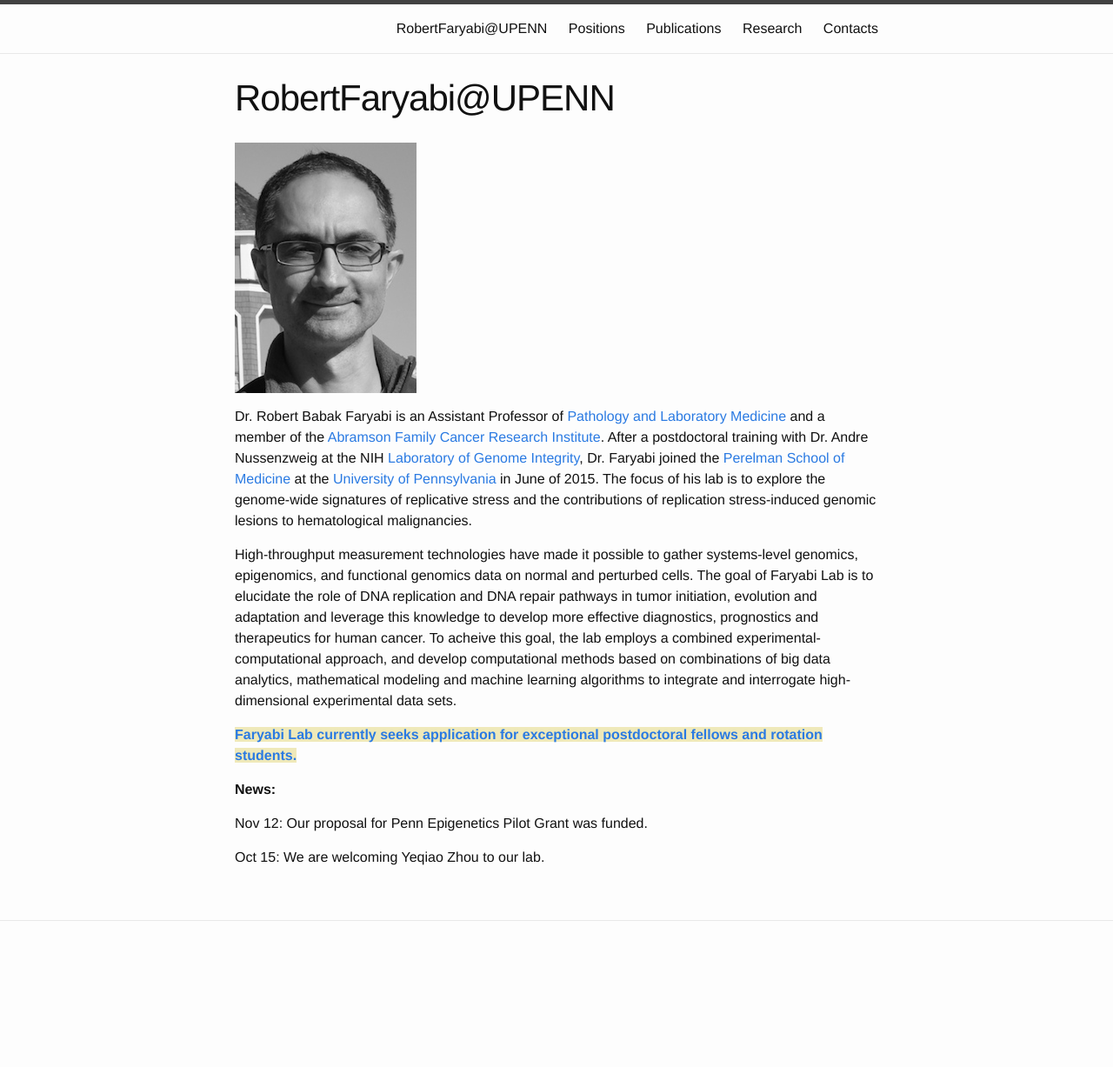
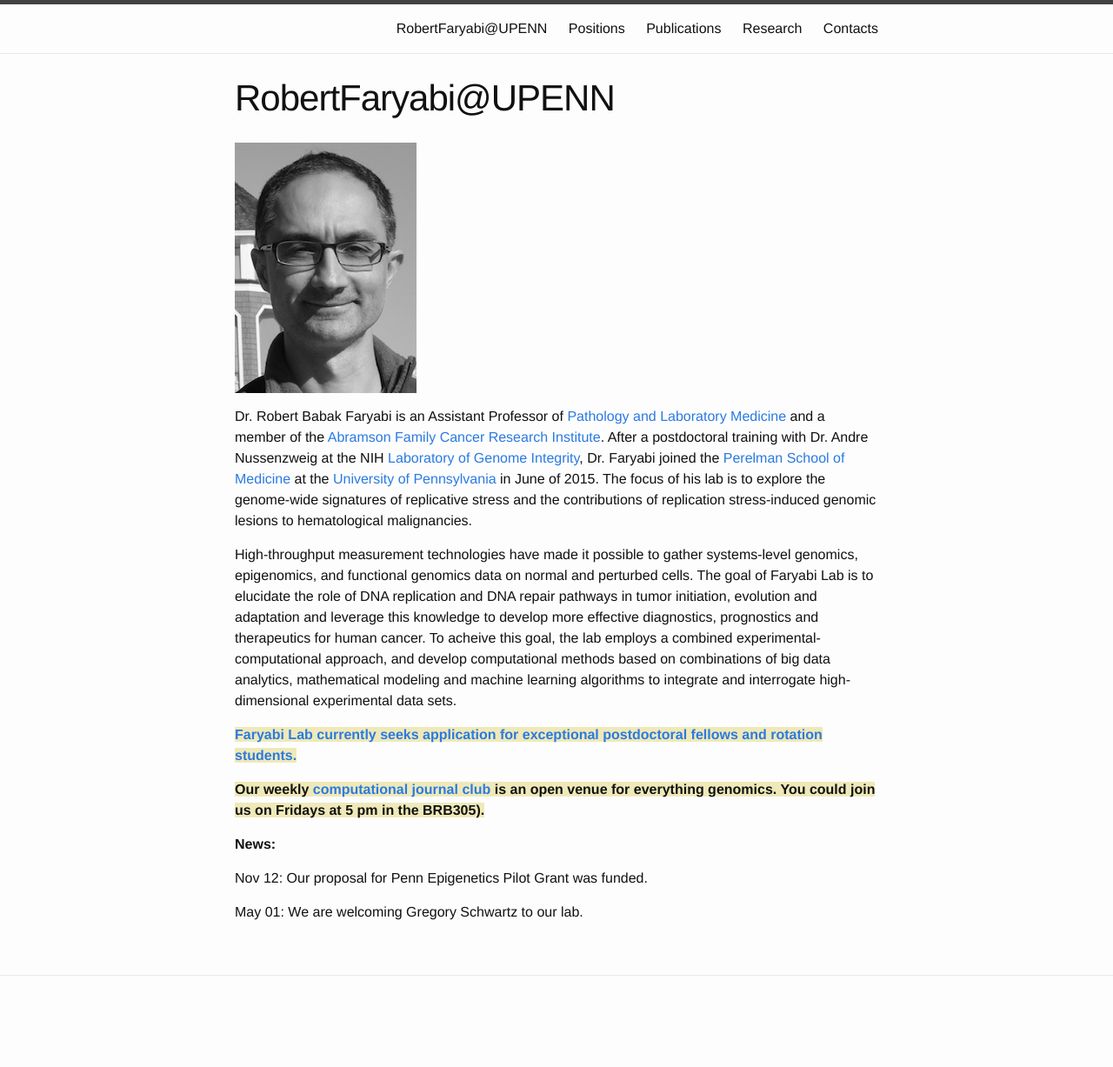
Before and after one commit to faryabib/faryabib.github.io, a Jekyll site: the page built from index.md, in a window 1280 px wide. Shown: the whole page at 87% size. Built offline with Jekyll 4.4.1, drawn with Linux system fonts in a browser that asks for light colours; before the commit the page ends 1164 px from its top, so only the background shows below that.

Commit message:
Update index.md

```diff
--- a/index.md
+++ b/index.md
@@ -12,10 +12,12 @@ High-throughput measurement technologies have made it possible to gather systems
 
 <strong><span style="background-color:rgba(239, 233, 185, 1)">[Faryabi Lab currently seeks application for exceptional postdoctoral fellows and rotation students.](positions.html)</span><strong>
 
+<strong><span style="background-color:rgba(239, 233, 185, 1)">Our weekly [computational journal club](https://github.com/VahediLab/ComputationalJournalClub/blob/master/Schedule.md) is an open venue for everything genomics. You could join us on Fridays at 5 pm in the BRB305).</span><strong>
+
 <strong>News:<strong>
 
 Nov 12: Our proposal for Penn Epigenetics Pilot Grant was funded.
 
-Oct 15: We are welcoming Yeqiao Zhou to our lab.
+May 01: We are welcoming Gregory Schwartz to our lab.
 
 <!--<strong><span style="background-color:rgba(0, 0, 0, 0.0970588)">[Faryabi Lab currently seeks application from exceptional postdoctoral and graduate students.](/positions.html/)</span><strong>-->
```
